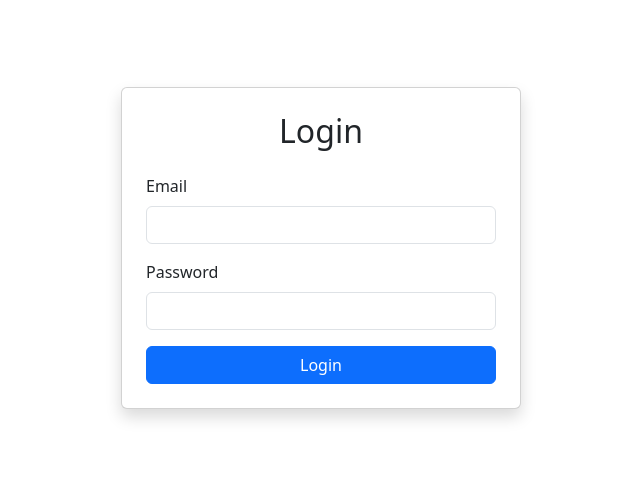
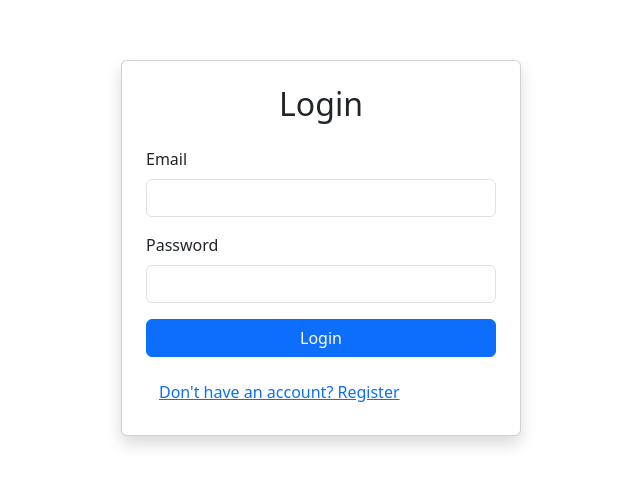
Before and after one commit to Matty-88/comp4537-project-client, a React (Create React App) app: page / in a window 1280 px wide. Shown: the part 152-638 px from the top of the page, without its empty margins (319-959 px from the left). Built offline with nearby package versions, Linux system fonts and the light colour scheme.

Commit message:
added register button to login

```diff
--- a/src/components/login.js
+++ b/src/components/login.js
@@ -103,6 +103,12 @@ const LoginPage = ({onLogin}) => {
                     <button type="submit" className="btn btn-primary w-100" disabled={loading}>
                         {loading ? "Logging in..." : "Login"}
                     </button>
+                    <button
+                        className="btn btn-link mt-3"
+                        onClick={() => navigate("/register")}
+                        >
+                        Don't have an account? Register
+                    </button>
                 </form>
             </div>
         </div>
```
